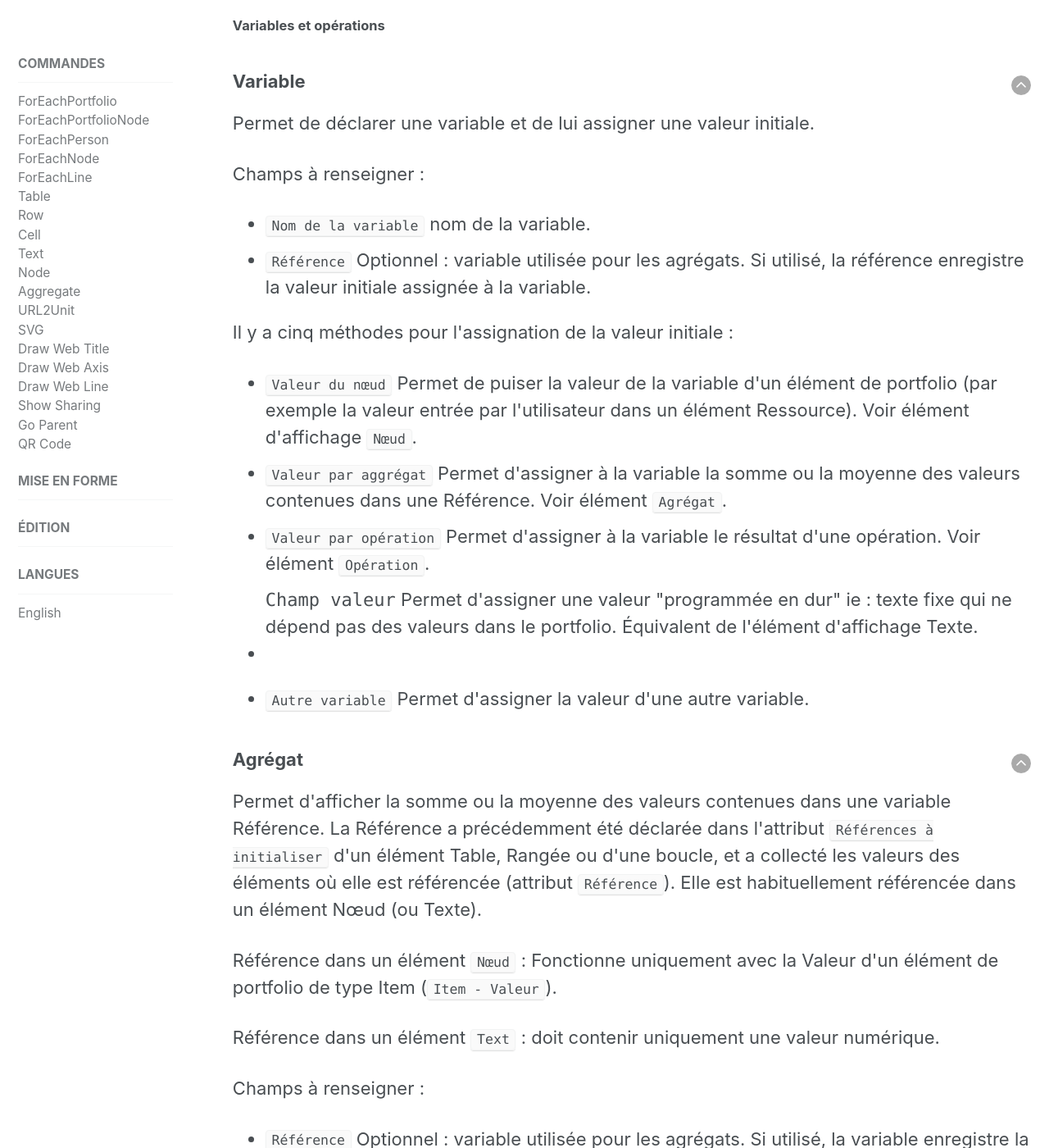
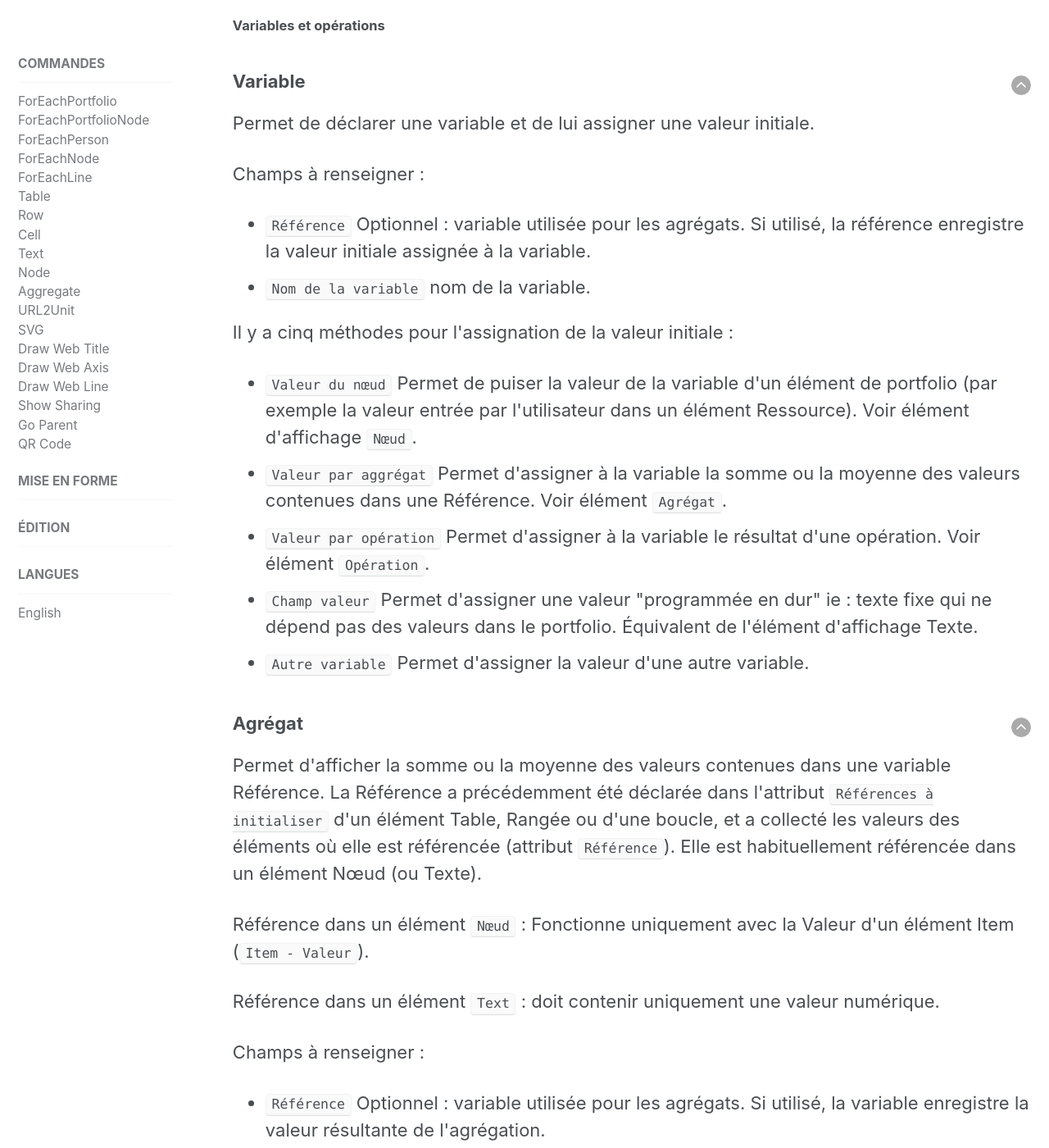
Before and after one commit to karutaproject/karuta-frontend-documentation, a Jekyll site: the page built from _pages/report_fr.html, in a window 1280 px wide and 1400 px high, scrolled down 12210 px. Shown: the whole window at 82% size. Built offline with Jekyll 4.4.1, drawn with Linux system fonts in a browser that asks for light colours; some of the changed text lies outside the part shown.

Commit message:
corrections

```diff
--- a/_pages/report_fr.html
+++ b/_pages/report_fr.html
@@ -592,11 +592,11 @@ sidebar:
 	<p>Permet de déclarer une variable et de lui assigner une valeur initiale.</p>
 	<p>Champs à renseigner&nbsp;:</p>
 	<ul>
+		<li><code>Référence</code> Optionnel&nbsp;: variable utilisée pour les agrégats. Si utilisé,
+			la référence enregistre la valeur initiale assignée à la variable.
+		</li>
 		<li>
 			<code>Nom de la variable</code> nom de la variable.
-		</li>
-		<li><code>Référence</code> Optionnel&nbsp;: variable utilisée pour les agrégats. Si utilisé,
-			la référence enregistre la valeur initiale assignée à la variable.
 		</li>
 	</ul>
 	<p>Il y a cinq méthodes pour l'assignation de la valeur initiale&nbsp;:</p>
@@ -613,11 +613,11 @@ sidebar:
 			<code>Valeur par opération</code> Permet d'assigner à la variable le résultat d'une opération.
 			Voir élément <code><a href='#operation'>Opération</a></code>.
 		</li>
+		<li>
 			<code>Champ valeur</code> Permet d'assigner une valeur "programmée en dur" ie&nbsp;: texte fixe qui ne dépend pas des
 			valeurs dans le portfolio. Équivalent de l'élément d'affichage Texte.
-		<li>
 		</li>
-		<li><p><code>Autre variable</code> Permet d'assigner la valeur d'une autre variable.</p></li>
+		<li><code>Autre variable</code> Permet d'assigner la valeur d'une autre variable.</li>
 	</ul>
 </article>
 
@@ -632,7 +632,7 @@ sidebar:
 	</p>
 	<p>
 		Référence dans un élément <code>Nœud</code>&nbsp;: Fonctionne uniquement avec
-		la Valeur d'un élément de portfolio de type Item (<code>Item - Valeur</code>).
+		la Valeur d'un élément Item (<code>Item - Valeur</code>).
 	</p>
 	<p>
 		Référence dans un élément <code>Text</code>&nbsp;: doit contenir uniquement
```
Also changed, not shown: other parts of _pages/report_fr.html (+2 -2 lines).
